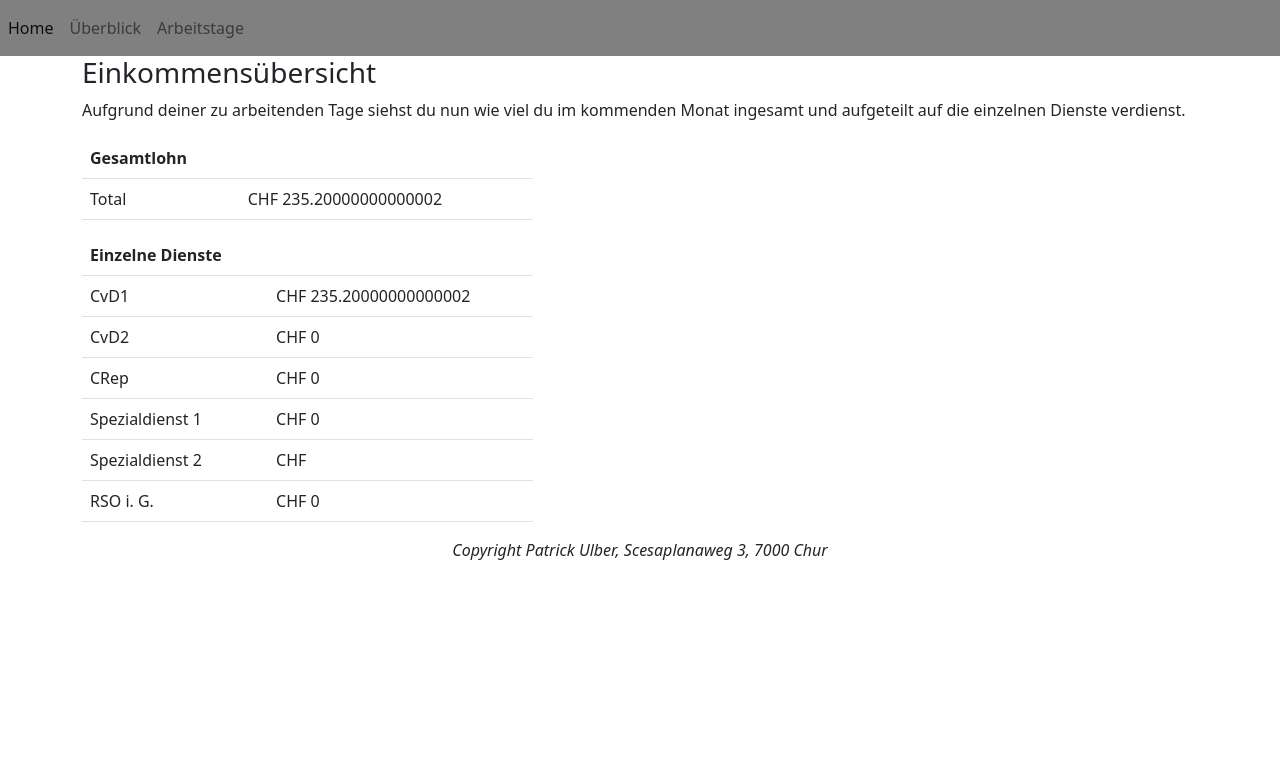
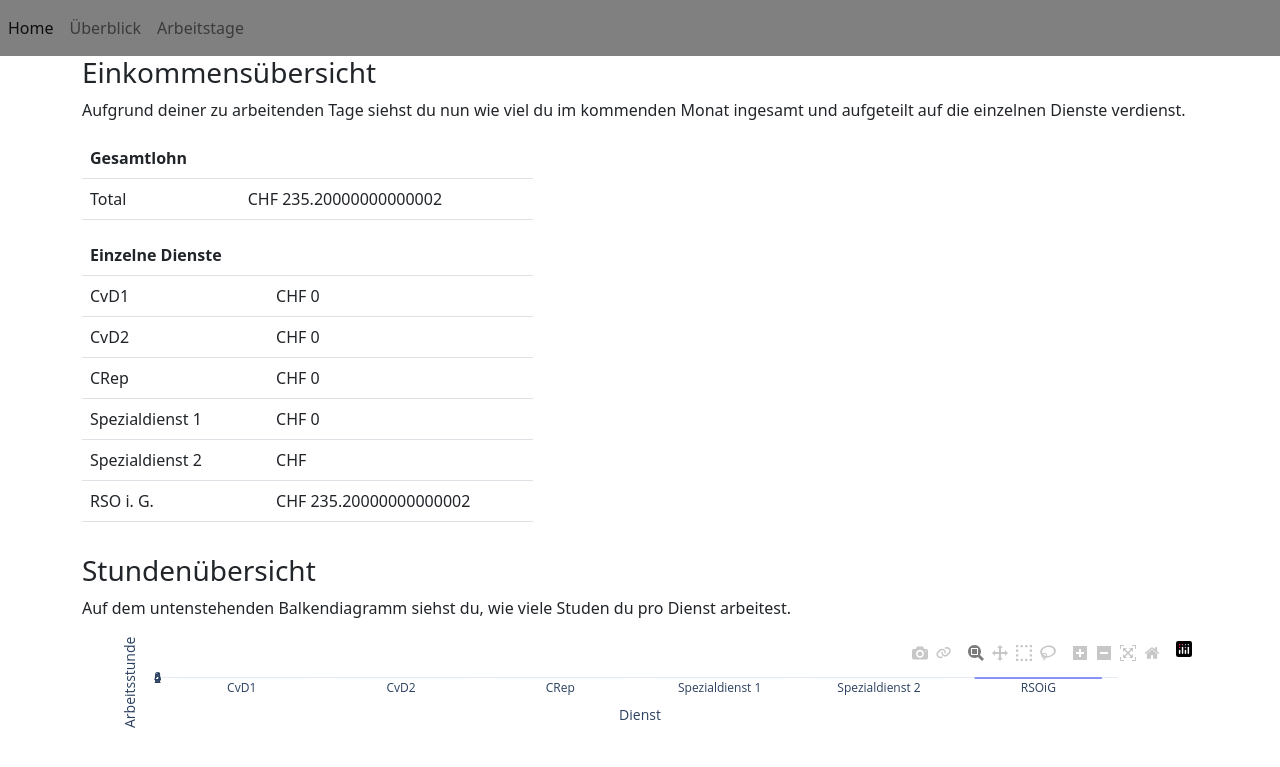
Before and after one commit to ulber-patrick/projekt_22, a Flask app: page /ueberblick in a window 1280 px wide. Shown: the top 767 px of the page. Run offline with Flask 2, Linux system fonts and the light colour scheme; some libraries are stand-ins or nearby versions.

Commit message:
First hjfdslklkjf

```diff
--- a/datenspeicher.json
+++ b/datenspeicher.json
@@ -1,7 +1,7 @@
 [
     {
-        "date":"2022-06-08",
-        "dienst":"CvD1",
+        "date":"2022-06-09",
+        "dienst":"RSOiG",
         "notizen":"Hallo",
         "anzahlStunden":8.4
     }
--- a/main.py
+++ b/main.py
@@ -1,6 +1,8 @@
 from flask import Flask, request, render_template
 from datetime import date
 from datetime import datetime
+import plotly.express as px
+from plotly.offline import plot
 import json
 
 
@@ -103,7 +105,15 @@ def ueberblick():
     lohnRSOiG = 28 * stundenRSOiG
 
 
-    return render_template("ueberblick.html", gesamtlohn=gesamtlohn, lohnCvD1=lohnCvD1, lohnCvD2=lohnCvD2, lohnCRep=lohnCRep, lohnSpezialdienst1=lohnSpezialdienst1, lohnSpezieldienst2=lohnSpezieldienst2, lohnRSOiG=lohnRSOiG)
+    balkendiagramm_lohn = px.bar(
+        x=["CvD1", "CvD2", "CRep", "Spezialdienst 1", "Spezialdienst 2", "RSOiG"],
+        y=[stundenCvD1, stundenCvD2, stundenCRep, stundenSpezialdienst1, stundenSpezialdienst2, stundenRSOiG],
+        labels={"x": "Dienst", "y": "Arbeitsstunden"}
+    )
+
+    div_balkendiagramm_lohn = plot(balkendiagramm_lohn, output_type="div")
+
+    return render_template("ueberblick.html", gesamtlohn=gesamtlohn, lohnCvD1=lohnCvD1, lohnCvD2=lohnCvD2, lohnCRep=lohnCRep, lohnSpezialdienst1=lohnSpezialdienst1, lohnSpezieldienst2=lohnSpezieldienst2, lohnRSOiG=lohnRSOiG, balkendiagramm_lohn=div_balkendiagramm_lohn)
 
 
 @app.route('/arbeitstage', methods=['GET', 'POST'])
--- a/templates/ueberblick.html
+++ b/templates/ueberblick.html
@@ -60,6 +60,13 @@
                     </tr>
       </table>
     </div>
+
+    <div id="main" class="container">
+        <p></p><h3>Stundenübersicht</h3>
+        <p>Auf dem untenstehenden Balkendiagramm siehst du, wie viele Studen du pro Dienst arbeitest.</p>
+        {{ balkendiagramm_lohn|safe }}
+    </div>
+
 </body>
 
 
```
